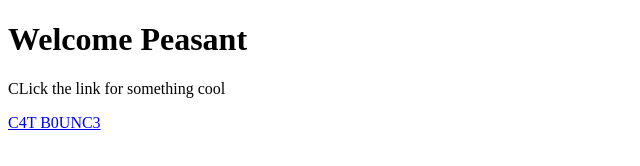
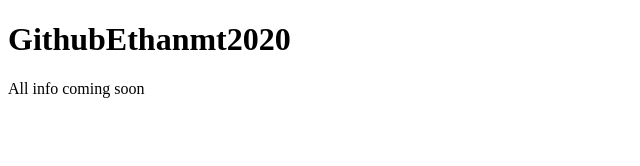
Before and after one commit to ethanmt2020/ethanmt.github.io, a plain HTML site: page index.html in a window 1280 px wide. Shown: the whole page, without its empty margins (0-640 px from the left). Drawn offline with Linux system fonts and the light colour scheme.

Commit message:
Update index.html

```diff
--- a/index.html
+++ b/index.html
@@ -5,8 +5,8 @@
 </head>
 <body>
 
-<h1>Welcome Peasant</h1>
-<p>CLick the link for something cool</p>
-<a href="https://cat-bounce.com">C4T B0UNC3
+<h1>GithubEthanmt2020</h1>
+<p>All info coming soon</p>
+
 </body>
 </html>
```
